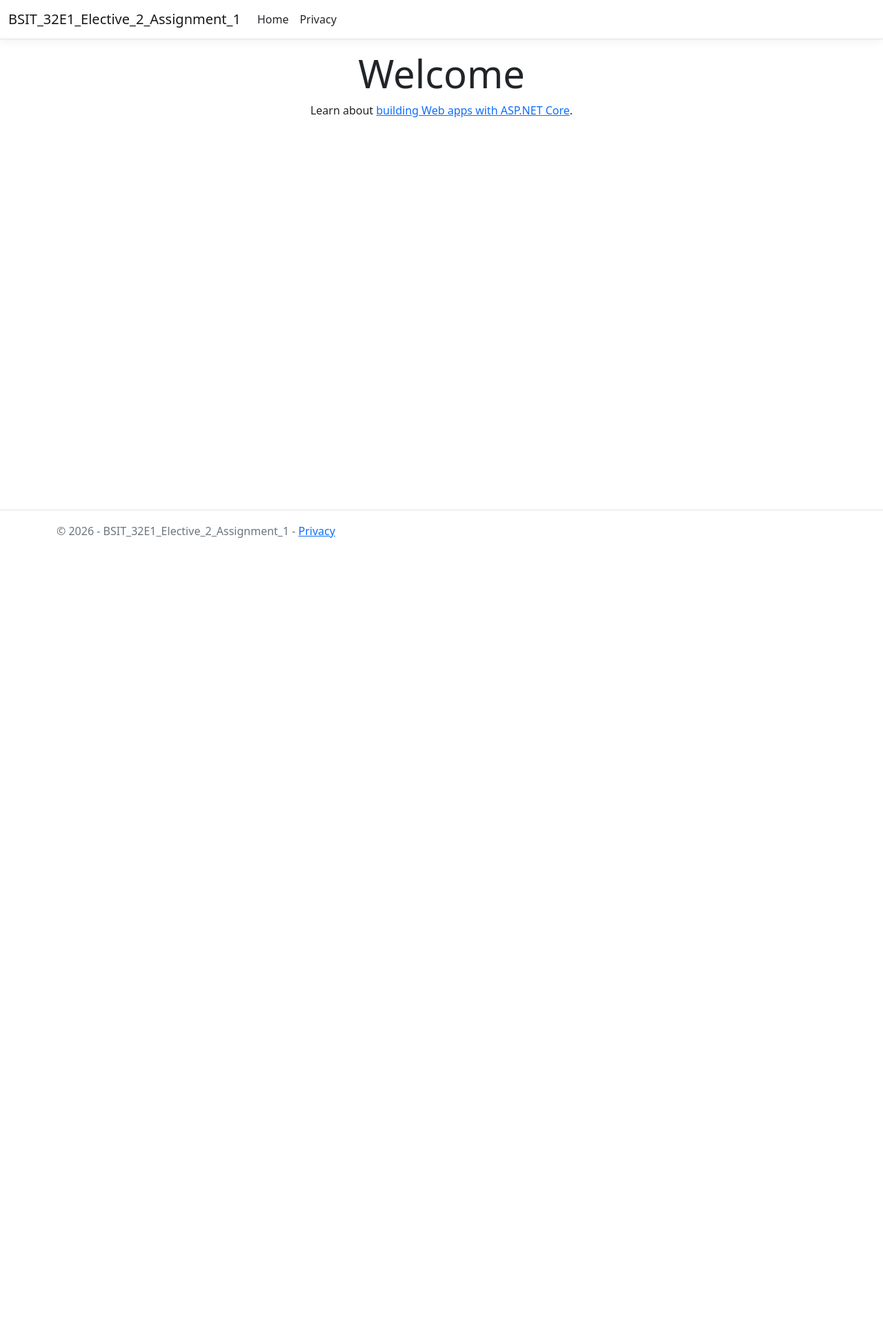
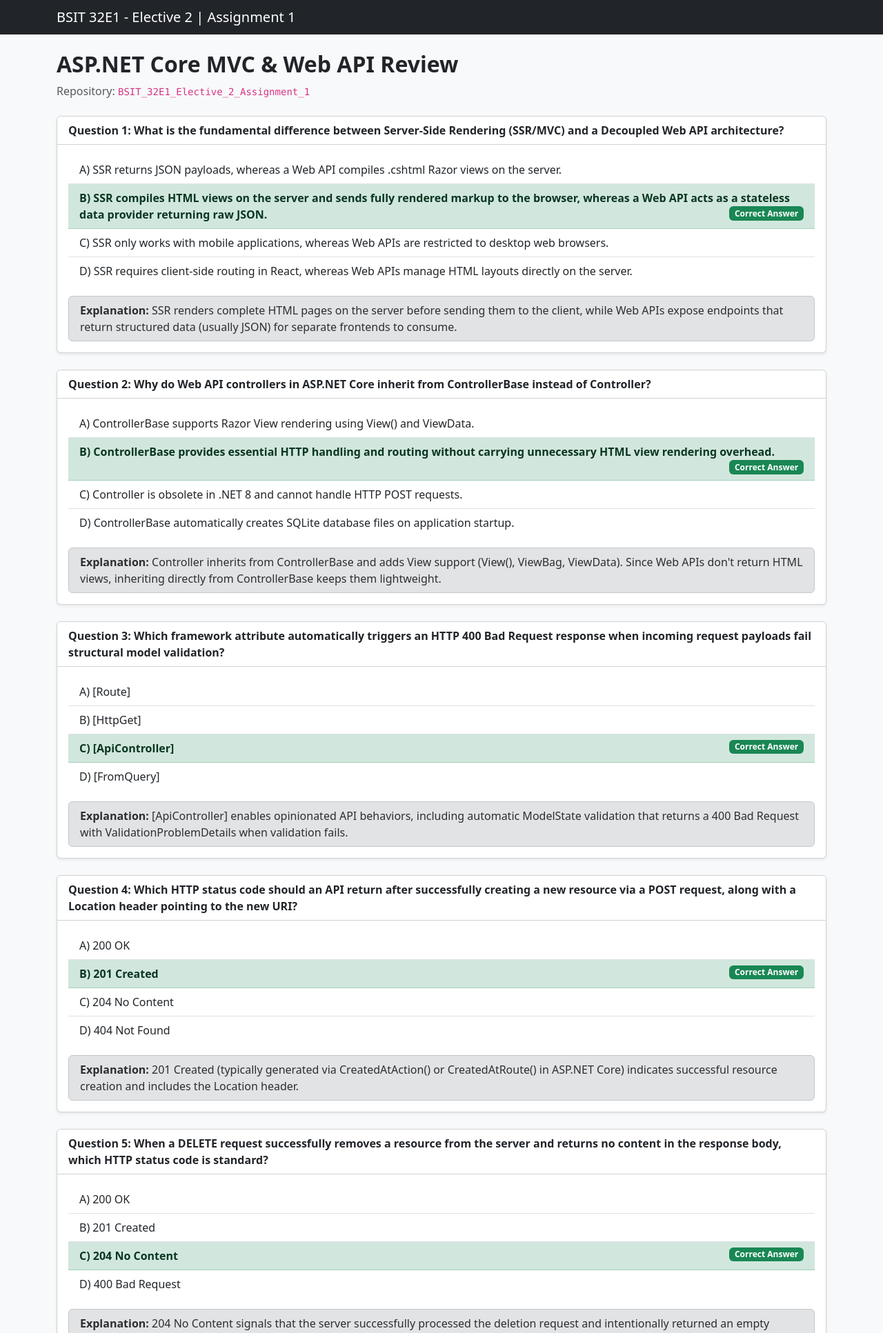
Before and after one commit to sawmichael32-ctrl/BSIT_32E1_Elective_2_Assignment_1, an ASP.NET Core app: page / in a window 1280 px wide. Shown: the top 1933 px of the page at 69% size. Before the commit the page ends 780 px from the top, so only its background shows below. Run offline with ASP.NET Core 8, Linux system fonts and the light colour scheme; style sheets or scripts are compiled from the project's sources.

Commit message:
Complete Assignment 1

```diff
--- a/Controllers/HomeController.cs
+++ b/Controllers/HomeController.cs
@@ -1,32 +1,143 @@
-using System.Diagnostics;
+using Microsoft.AspNetCore.Mvc;
 using BSIT_32E1_Elective_2_Assignment_1.Models;
-using Microsoft.AspNetCore.Mvc;
 
 namespace BSIT_32E1_Elective_2_Assignment_1.Controllers
 {
     public class HomeController : Controller
     {
-        private readonly ILogger<HomeController> _logger;
-
-        public HomeController(ILogger<HomeController> logger)
-        {
-            _logger = logger;
-        }
-
         public IActionResult Index()
         {
-            return View();
-        }
+            var questions = new List<QuizQuestion>
+            {
+                new QuizQuestion
+                {
+                    Number = 1,
+                    QuestionText = "What is the fundamental difference between Server-Side Rendering (SSR/MVC) and a Decoupled Web API architecture?",
+                    Options = new Dictionary<string, string>
+                    {
+                        { "A", "SSR returns JSON payloads, whereas a Web API compiles .cshtml Razor views on the server." },
+                        { "B", "SSR compiles HTML views on the server and sends fully rendered markup to the browser, whereas a Web API acts as a stateless data provider returning raw JSON." },
+                        { "C", "SSR only works with mobile applications, whereas Web APIs are restricted to desktop web browsers." },
+                        { "D", "SSR requires client-side routing in React, whereas Web APIs manage HTML layouts directly on the server." }
+                    },
+                    CorrectOptionKey = "B",
+                    Explanation = "SSR renders complete HTML pages on the server before sending them to the client, while Web APIs expose endpoints that return structured data (usually JSON) for separate frontends to consume."
+                },
+                new QuizQuestion
+                {
+                    Number = 2,
+                    QuestionText = "Why do Web API controllers in ASP.NET Core inherit from ControllerBase instead of Controller?",
+                    Options = new Dictionary<string, string>
+                    {
+                        { "A", "ControllerBase supports Razor View rendering using View() and ViewData." },
+                        { "B", "ControllerBase provides essential HTTP handling and routing without carrying unnecessary HTML view rendering overhead." },
+                        { "C", "Controller is obsolete in .NET 8 and cannot handle HTTP POST requests." },
+                        { "D", "ControllerBase automatically creates SQLite database files on application startup." }
+                    },
+                    CorrectOptionKey = "B",
+                    Explanation = "Controller inherits from ControllerBase and adds View support (View(), ViewBag, ViewData). Since Web APIs don't return HTML views, inheriting directly from ControllerBase keeps them lightweight."
+                },
+                new QuizQuestion
+                {
+                    Number = 3,
+                    QuestionText = "Which framework attribute automatically triggers an HTTP 400 Bad Request response when incoming request payloads fail structural model validation?",
+                    Options = new Dictionary<string, string>
+                    {
+                        { "A", "[Route]" },
+                        { "B", "[HttpGet]" },
+                        { "C", "[ApiController]" },
+                        { "D", "[FromQuery]" }
+                    },
+                    CorrectOptionKey = "C",
+                    Explanation = "[ApiController] enables opinionated API behaviors, including automatic ModelState validation that returns a 400 Bad Request with ValidationProblemDetails when validation fails."
+                },
+                new QuizQuestion
+                {
+                    Number = 4,
+                    QuestionText = "Which HTTP status code should an API return after successfully creating a new resource via a POST request, along with a Location header pointing to the new URI?",
+                    Options = new Dictionary<string, string>
+                    {
+                        { "A", "200 OK" },
+                        { "B", "201 Created" },
+                        { "C", "204 No Content" },
+                        { "D", "404 Not Found" }
+                    },
+                    CorrectOptionKey = "B",
+                    Explanation = "201 Created (typically generated via CreatedAtAction() or CreatedAtRoute() in ASP.NET Core) indicates successful resource creation and includes the Location header."
+                },
+                new QuizQuestion
+                {
+                    Number = 5,
+                    QuestionText = "When a DELETE request successfully removes a resource from the server and returns no content in the response body, which HTTP status code is standard?",
+                    Options = new Dictionary<string, string>
+                    {
+                        { "A", "200 OK" },
+                        { "B", "201 Created" },
+                        { "C", "204 No Content" },
+                        { "D", "400 Bad Request" }
+                    },
+                    CorrectOptionKey = "C",
+                    Explanation = "204 No Content signals that the server successfully processed the deletion request and intentionally returned an empty response body."
+                },
+                new QuizQuestion
+                {
+                    Number = 6,
+                    QuestionText = "Which of the following endpoint URIs follows RESTful resource-oriented naming best practices?",
+                    Options = new Dictionary<string, string>
+                    {
+                        { "A", "GET /api/getAllCourses" },
+                        { "B", "GET /api/courses" },
+                        { "C", "POST /api/createNewCourseRecord" },
+                        { "D", "POST /api/deleteCourseById?id=5" }
+                    },
+                    CorrectOptionKey = "B",
+                    Explanation = "RESTful URIs use plural nouns to represent resources (/api/courses) and rely on HTTP verbs (GET, POST, PUT, DELETE) to express actions rather than putting verbs in the URL."
+                },
+                new QuizQuestion
+                {
+                    Number = 7,
+                    QuestionText = "What is the primary function of the [Route(\"api/[controller]\")] attribute in ASP.NET Core?",
+                    Options = new Dictionary<string, string>
+                    {
+                        { "A", "It connects the controller directly to an Entity Framework database context." },
+                        { "B", "It maps incoming URI request paths to the controller class using the class name token." },
+                        { "C", "It encrypts all incoming JSON payloads." },
+                        { "D", "It enables Cross-Origin Resource Sharing (CORS) for external React apps." }
+                    },
+                    CorrectOptionKey = "B",
+                    Explanation = "The [controller] token dynamically resolves to the controller's name minus the 'Controller' suffix (e.g., CoursesController maps to /api/courses)."
+                },
+                new QuizQuestion
+                {
+                    Number = 8,
+                    QuestionText = "Which HTTP verb is safe and idempotent, intended exclusively for retrieving resource data without altering server state?",
+                    Options = new Dictionary<string, string>
+                    {
+                        { "A", "POST" },
+                        { "B", "PUT" },
+                        { "C", "GET" },
+                        { "D", "DELETE" }
+                    },
+                    CorrectOptionKey = "C",
+                    Explanation = "GET requests only read data; they neither modify server state (safe) nor produce different side effects across repeated identical calls (idempotent)."
+                },
+                new QuizQuestion
+                {
+                    Number = 9,
+                    QuestionText = "In ASP.NET Core Web API, what wrapper type allows action methods to return either a strongly typed domain object or standard HTTP status result helpers (such as Ok(), NotFound())?",
+                    Options = new Dictionary<string, string>
+                    {
+                        { "A", "Task" },
+                        { "B", "ActionResult<T>" },
+                        { "C", "ViewResult" },
+                        { "D", "HttpContext" }
+                    },
+                    CorrectOptionKey = "B",
+                    Explanation = "ActionResult<T> (often wrapped in Task<ActionResult<T>> for async methods) enables returning either a specific model type T or any IActionResult status response like NotFound() or BadRequest()."
+                }
+            };
 
-        public IActionResult Privacy()
-        {
-            return View();
-        }
-
-        [ResponseCache(Duration = 0, Location = ResponseCacheLocation.None, NoStore = true)]
-        public IActionResult Error()
-        {
-            return View(new ErrorViewModel { RequestId = Activity.Current?.Id ?? HttpContext.TraceIdentifier });
+            return View(questions);
         }
     }
 }
--- a/Program.cs
+++ b/Program.cs
@@ -1,15 +1,13 @@
 var builder = WebApplication.CreateBuilder(args);
 
-// Add services to the container.
+// Add MVC services to the container
 builder.Services.AddControllersWithViews();
 
 var app = builder.Build();
 
-// Configure the HTTP request pipeline.
 if (!app.Environment.IsDevelopment())
 {
     app.UseExceptionHandler("/Home/Error");
-    // The default HSTS value is 30 days. You may want to change this for production scenarios, see https://aka.ms/aspnetcore-hsts.
     app.UseHsts();
 }
 
@@ -17,7 +15,6 @@ app.UseHttpsRedirection();
 app.UseStaticFiles();
 
 app.UseRouting();
-
 app.UseAuthorization();
 
 app.MapControllerRoute(
--- a/Views/Home/Index.cshtml
+++ b/Views/Home/Index.cshtml
@@ -1,8 +1,37 @@
+@model List<BSIT_32E1_Elective_2_Assignment_1.Models.QuizQuestion>
+
 @{
-    ViewData["Title"] = "Home Page";
+    ViewData["Title"] = "ASP.NET Core Web API & MVC Q&A";
 }
 
-<div class="text-center">
-    <h1 class="display-4">Welcome</h1>
-    <p>Learn about <a href="https://learn.microsoft.com/aspnet/core">building Web apps with ASP.NET Core</a>.</p>
+<div class="mb-4">
+    <h2 class="fw-bold">ASP.NET Core MVC & Web API Review</h2>
+    <p class="text-muted">Repository: <code>BSIT_32E1_Elective_2_Assignment_1</code></p>
 </div>
+
+@foreach (var item in Model)
+{
+    <div class="card shadow-sm mb-4">
+        <div class="card-header bg-white fw-semibold">
+            Question @item.Number: @item.QuestionText
+        </div>
+        <div class="card-body">
+            <ul class="list-group list-group-flush mb-3">
+                @foreach (var option in item.Options)
+                {
+                    bool isCorrect = option.Key == item.CorrectOptionKey;
+                    <li class="list-group-item @(isCorrect ? "list-group-item-success fw-bold" : "")">
+                        <span>@option.Key) @option.Value</span>
+                        @if (isCorrect)
+                        {
+                            <span class="badge bg-success float-end">Correct Answer</span>
+                        }
+                    </li>
+                }
+            </ul>
+            <div class="alert alert-secondary mb-0 py-2">
+                <strong>Explanation:</strong> @item.Explanation
+            </div>
+        </div>
+    </div>
+}
--- a/Views/Shared/_Layout.cshtml
+++ b/Views/Shared/_Layout.cshtml
@@ -4,46 +4,17 @@
     <meta charset="utf-8" />
     <meta name="viewport" content="width=device-width, initial-scale=1.0" />
     <title>@ViewData["Title"] - BSIT_32E1_Elective_2_Assignment_1</title>
-    <link rel="stylesheet" href="~/lib/bootstrap/dist/css/bootstrap.min.css" />
-    <link rel="stylesheet" href="~/css/site.css" asp-append-version="true" />
-    <link rel="stylesheet" href="~/BSIT_32E1_Elective_2_Assignment_1.styles.css" asp-append-version="true" />
+    <link href="https://cdn.jsdelivr.net/npm/bootstrap@5.3.3/dist/css/bootstrap.min.css" rel="stylesheet" />
 </head>
-<body>
-    <header>
-        <nav class="navbar navbar-expand-sm navbar-toggleable-sm navbar-light bg-white border-bottom box-shadow mb-3">
-            <div class="container-fluid">
-                <a class="navbar-brand" asp-area="" asp-controller="Home" asp-action="Index">BSIT_32E1_Elective_2_Assignment_1</a>
-                <button class="navbar-toggler" type="button" data-bs-toggle="collapse" data-bs-target=".navbar-collapse" aria-controls="navbarSupportedContent"
-                        aria-expanded="false" aria-label="Toggle navigation">
-                    <span class="navbar-toggler-icon"></span>
-                </button>
-                <div class="navbar-collapse collapse d-sm-inline-flex justify-content-between">
-                    <ul class="navbar-nav flex-grow-1">
-                        <li class="nav-item">
-                            <a class="nav-link text-dark" asp-area="" asp-controller="Home" asp-action="Index">Home</a>
-                        </li>
-                        <li class="nav-item">
-                            <a class="nav-link text-dark" asp-area="" asp-controller="Home" asp-action="Privacy">Privacy</a>
-                        </li>
-                    </ul>
-                </div>
-            </div>
-        </nav>
-    </header>
-    <div class="container">
-        <main role="main" class="pb-3">
-            @RenderBody()
-        </main>
+<body class="bg-light">
+    <nav class="navbar navbar-dark bg-dark mb-4">
+        <div class="container">
+            <span class="navbar-brand mb-0 h1">BSIT 32E1 - Elective 2 | Assignment 1</span>
+        </div>
+    </nav>
+
+    <div class="container pb-5">
+        @RenderBody()
     </div>
-
-    <footer class="border-top footer text-muted">
-        <div class="container">
-            &copy; 2026 - BSIT_32E1_Elective_2_Assignment_1 - <a asp-area="" asp-controller="Home" asp-action="Privacy">Privacy</a>
-        </div>
-    </footer>
-    <script src="~/lib/jquery/dist/jquery.min.js"></script>
-    <script src="~/lib/bootstrap/dist/js/bootstrap.bundle.min.js"></script>
-    <script src="~/js/site.js" asp-append-version="true"></script>
-    @await RenderSectionAsync("Scripts", required: false)
 </body>
 </html>
```
Also changed, not shown: Models/QuizQuestion.cs (added, +11 -0 lines).
